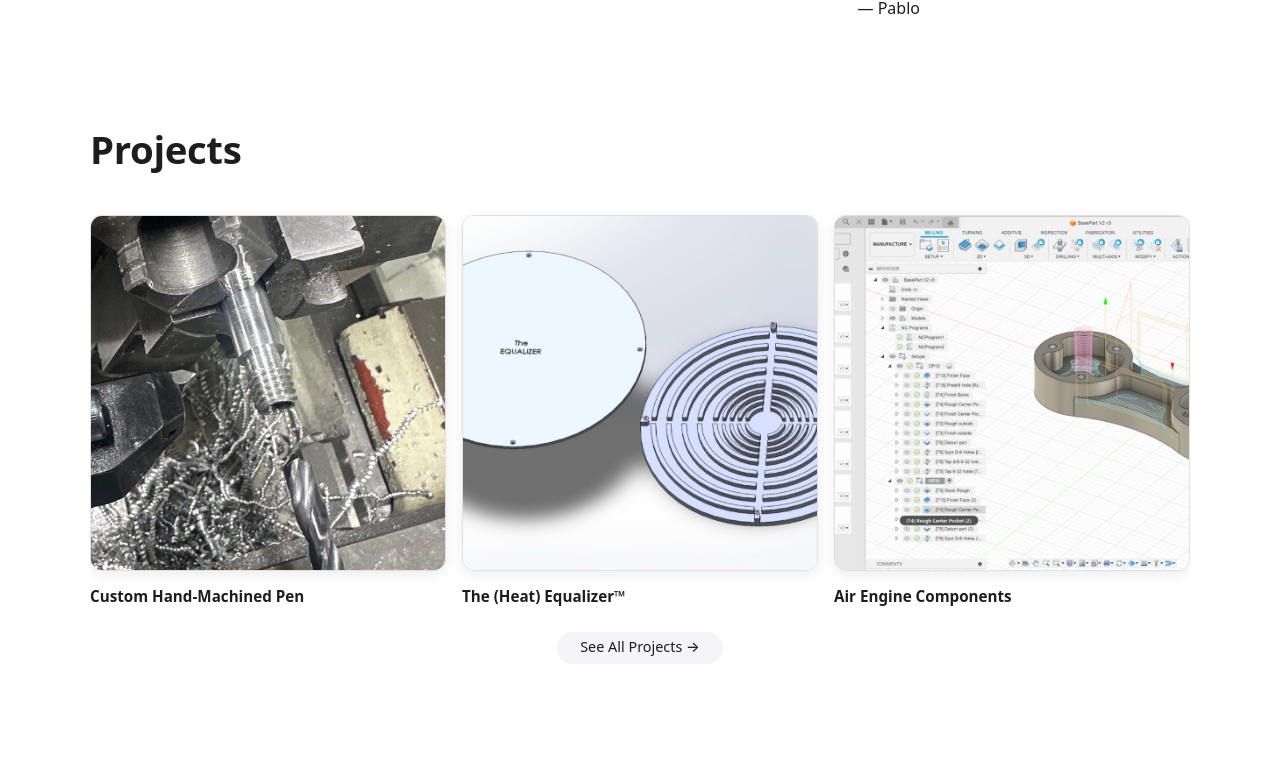
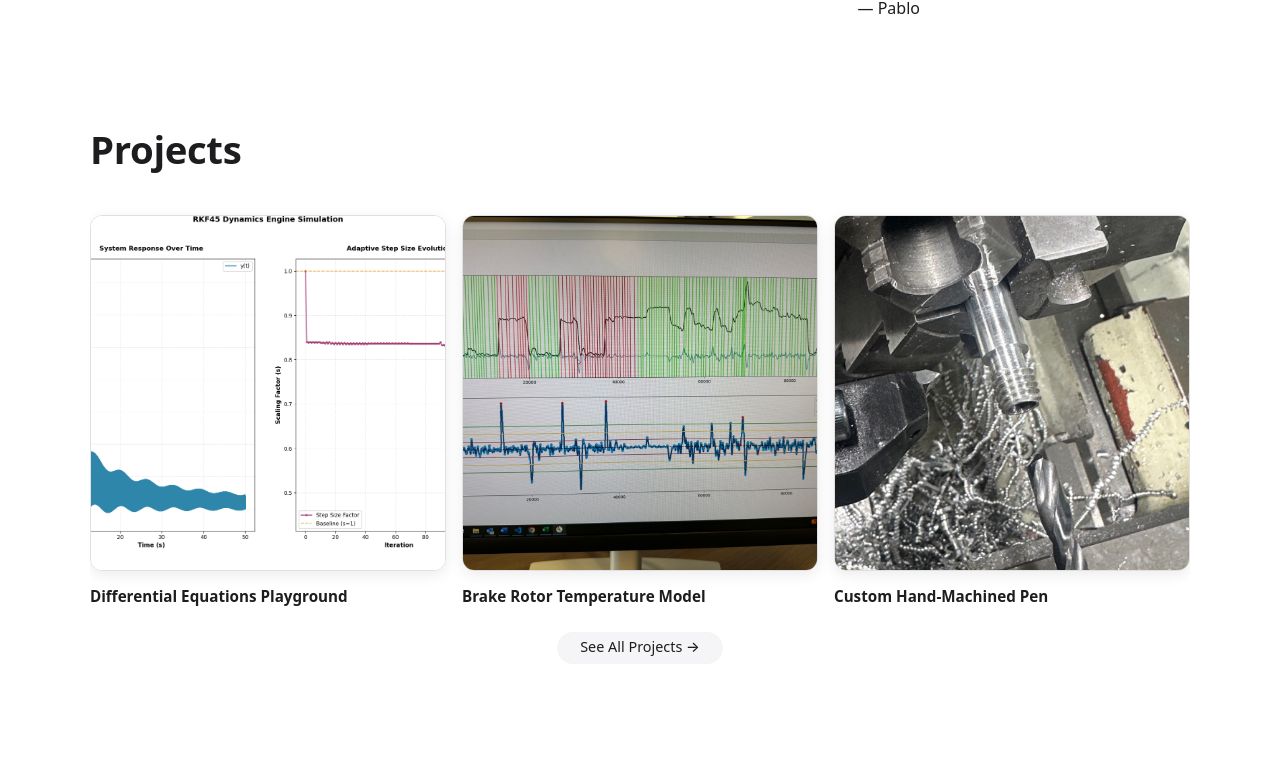
Before and after one commit to PabloCoralDev/react-personal-website, a React (Vite) app: page / in a window 1280 px wide. Shown: the part 646-1422 px from the top of the page. Built offline with nearby package versions, Linux system fonts and the light colour scheme.

Commit message:
improved order

```diff
--- a/src/components/previews/ProjectsPreview.tsx
+++ b/src/components/previews/ProjectsPreview.tsx
@@ -3,6 +3,15 @@ import { Link, useNavigate } from 'react-router-dom'
 import { projects } from '../../data/projects'
 import { ProjectCard } from '../cards/ProjectCard'
 import { Carousel } from '../Carousel'
+
+// Home carousel leads with the professional/numerical work; the rest keep their page order, Heat Equalizer last.
+const LEAD = ['diff-eq', 'brake-temp-model']
+const LAST = ['heat-equalizer']
+const carouselProjects = [
+  ...LEAD.map((slug) => projects.find((p) => p.slug === slug)!),
+  ...projects.filter((p) => !LEAD.includes(p.slug) && !LAST.includes(p.slug)),
+  ...LAST.map((slug) => projects.find((p) => p.slug === slug)!),
+]
 
 export function ProjectsPreview() {
   const navigate = useNavigate()
@@ -28,7 +37,7 @@ export function ProjectsPreview() {
 
         <Carousel
           label="Projects"
-          items={projects}
+          items={carouselProjects}
           getKey={(project) => project.title}
           slideClassName="projects-slide"
           renderItem={(project) => <ProjectCard project={project} onClick={() => navigate('/projects', { state: { project: project.slug } })} />}
```
